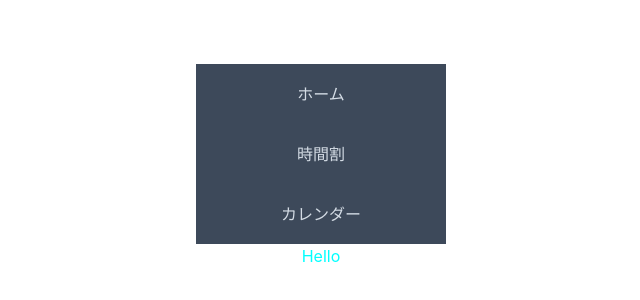
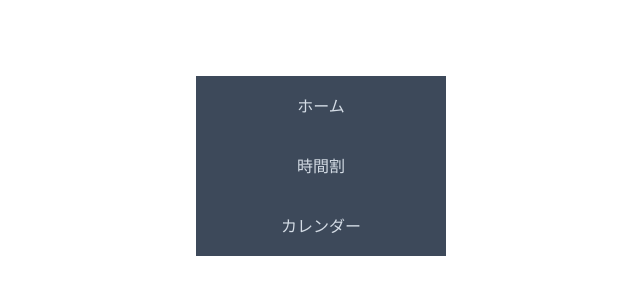
Before and after one commit to mitsui6969/2023-team-web, a React (Vite) app: page / in a window 1280 px wide. Shown: the part 234-534 px from the top of the page, without its empty margins (319-959 px from the left). Built offline with nearby package versions, Linux system fonts and the light colour scheme.

Commit message:
エラー修正

```diff
--- a/src/App.jsx
+++ b/src/App.jsx
@@ -3,7 +3,7 @@ import reactLogo from './assets/react.svg'
 import viteLogo from '/vite.svg'
 import './styles/App.css'
 import './styles/global.css'
-import Sidebar from "./stories/sidebar.jsx"
+import {Sidebar} from "./stories/sidebar.jsx"
 
 
 function App() {
@@ -14,7 +14,7 @@ function App() {
         <Sidebar />
       </div>
 
-      <div className='hello'>Hello</div>
+      {/* <div className='hello'>Hello</div> */}
     </>
   )
 }
--- a/src/stories/sidebar.css
+++ b/src/stories/sidebar.css
@@ -10,6 +10,7 @@
     height: 100%;
     width: 250px;
     background-color: rgb(61, 73, 90);
+    display: inline-block;
 }
 
 .sideList {
--- a/src/stories/sidebar.jsx
+++ b/src/stories/sidebar.jsx
@@ -2,13 +2,13 @@ import React from 'react';
 import './sidebar.css';
 import { sidebarData } from './sidebarData';
 
-const Sidebar = () => {
+export const Sidebar = () => {
     return (
         <div className='sidebar'>
             <ul className='sideList'>
-                {sidebarData.map((value) => {
+                {sidebarData.map((value, key) => {
                     return (
-                        <li className='row' onClick={()=>{
+                        <li key={key} className='row' onClick={()=>{
                             window.location.pathname = value.link
                         }}>
                             <div id="icon">{value.title}</div>
@@ -19,5 +19,3 @@ const Sidebar = () => {
         </div>
     )
 }
-
-export default Sidebar
--- a/src/styles/App.css
+++ b/src/styles/App.css
@@ -43,4 +43,5 @@
 
 .hello {
   color: aqua;
+  display: inline-block;
 }
```
